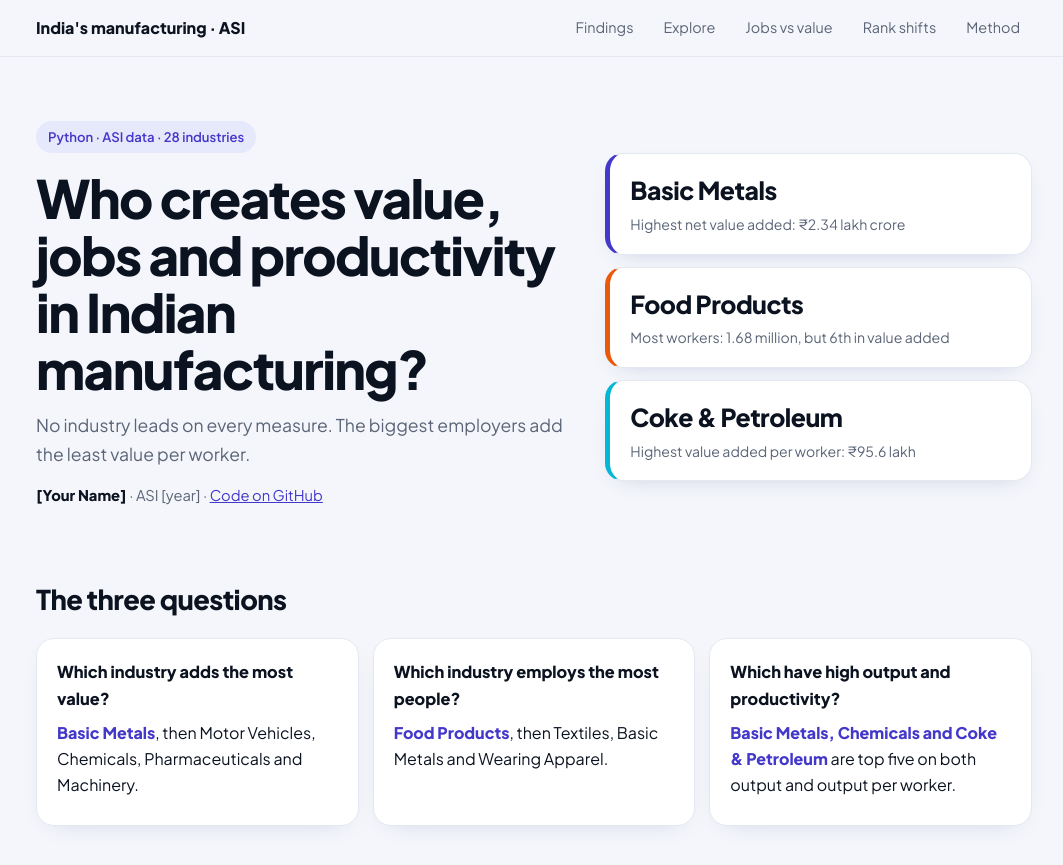
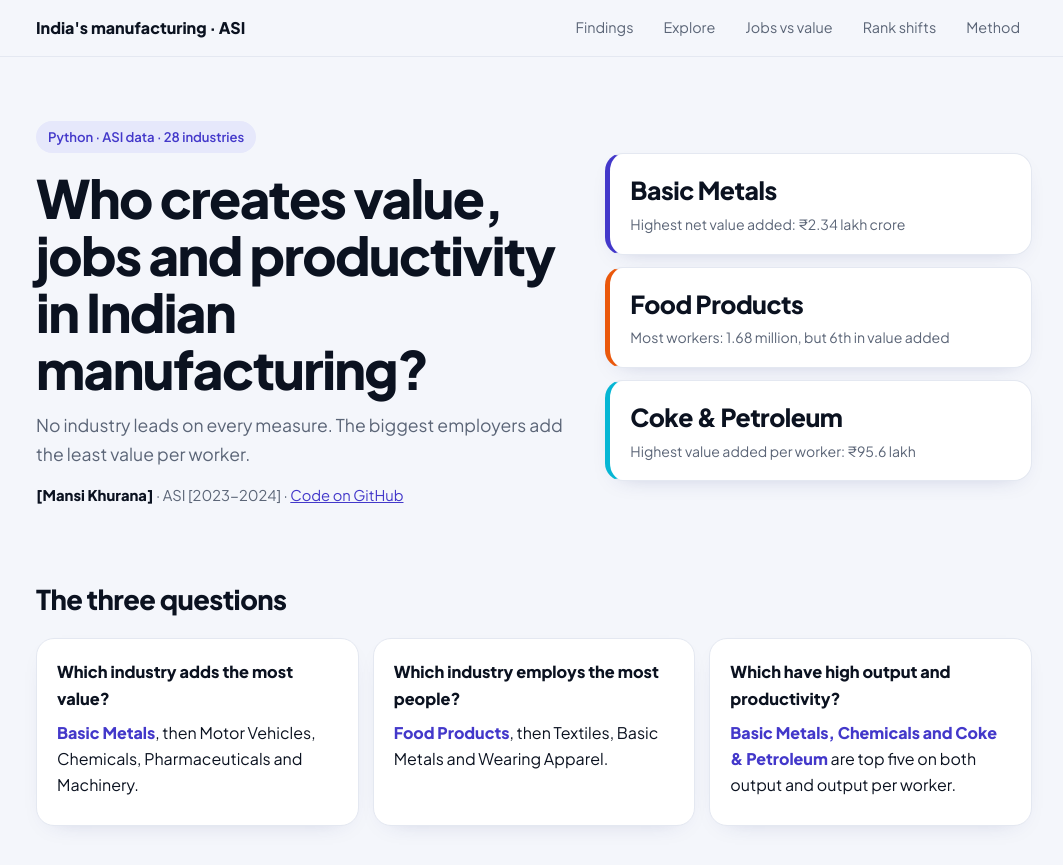
Before and after one commit to Mansi-Khurana/india-manufacturing-asi, a plain HTML site: page index.html in a window 1280 px wide. Shown: the top 865 px of the page, without its empty margins (106-1169 px from the left). Drawn offline with Linux system fonts and the light colour scheme.

Commit message:
Update index.html

```diff
--- a/index.html
+++ b/index.html
@@ -89,7 +89,7 @@ footer{padding:26px 0 60px;color:var(--mute);font-size:.9rem}
 <span class="tag">Python · ASI data · 28 industries</span>
 <h1>Who creates value, jobs and productivity in Indian manufacturing?</h1>
 <p class="lead">No industry leads on every measure. The biggest employers add the least value per worker.</p>
-<p class="mute" style="font-size:.92rem;margin-top:14px"><strong style="color:var(--ink)">[Your Name]</strong> · ASI [year] · <a href="https://github.com/YOUR-USERNAME/YOUR-REPO">Code on GitHub</a></p>
+<p class="mute" style="font-size:.92rem;margin-top:14px"><strong style="color:var(--ink)">[Mansi Khurana]</strong> · ASI [2023-2024] · <a href="https://github.com/YOUR-USERNAME/YOUR-REPO">Code on GitHub</a></p>
 </div>
 <div class="tiles">
 <div class="tile a"><b>Basic Metals</b><span>Highest net value added: ₹2.34 lakh crore</span></div>
```
